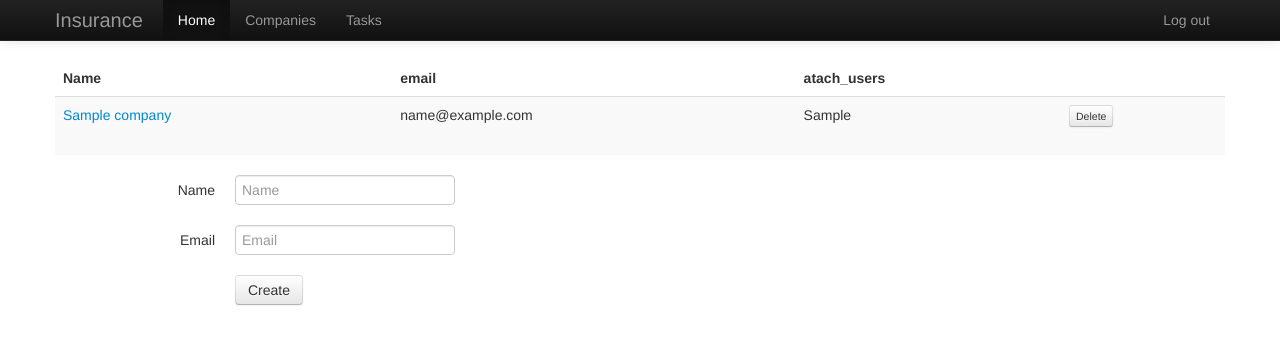
After one commit to chybatronik/task-manager-gae, a Python web app: template templates/company/index.html in a window 1280 px wide. The commit adds this page. Shown: the top 344 px of the page. Run offline with Jinja, Linux system fonts and the light colour scheme; the template is opened without the code that fills it: most values are stand-ins (such as "Sample title", 1, 10 or a date in 2020); some libraries are stand-ins or nearby versions.

Commit message:
add controller companies

```diff
--- a/static/css/styles.css
+++ b/static/css/styles.css
@@ -1,3 +1,3 @@
 .content{
-    margin-top: 40px;
+    margin-top: 60px;
 }
--- /dev/null
+++ b/templates/company/index.html
@@ -0,0 +1,54 @@
+{% extends "layout/base.html" %}
+
+{% block content %}
+
+<table class="table table-hover table-striped">
+  <thead>
+    <tr>
+      <th>Name</th>
+      <th>email</th>
+      <th>atach_users</th>
+    </tr>
+  </thead>
+  <tbody>
+
+      {% for company in companies %}
+        <tr>
+            <td><a href="/companies/{{ company.key().id()}}">{{ company.name }}</a></td>
+            <td>{{ company.email }}</td>
+            <td>{{ company.atach_users }}</td>
+            <td>
+              <form action="/companies/{{ company.key().id()}}/delete" method="post">
+                <button type="submit" class="btn btn-mini delete">Delete</button>
+              </form>
+            </td>
+        </tr>
+      {% endfor %}
+
+  </tbody>
+</table>
+
+<form class="form-horizontal" action="/companies/create" method="post">
+
+  <div class="control-group">
+    <label class="control-label" for="inputPassword">Name</label>
+    <div class="controls">
+      <input type="text" name="name" id="inputName" placeholder="Name">
+    </div>
+  </div>
+
+  <div class="control-group">
+    <label class="control-label" for="inputEmail">Email</label>
+    <div class="controls">
+      <input type="text" name="email" id="inputEmail" placeholder="Email">
+    </div>
+  </div>
+
+  <div class="control-group">
+    <div class="controls">
+      <button type="submit" class="btn">Create</button>
+    </div>
+  </div>
+</form>
+
+{% endblock %}
--- a/templates/layout/base.html
+++ b/templates/layout/base.html
@@ -2,11 +2,11 @@
 {% autoescape true %}
 <html>
   <head>
-      <link href="static/bootstrap/css/bootstrap.css" rel="stylesheet">
-      <link href="static/bootstrap/css/bootstrap-responsive.css" rel="stylesheet">
-      <link href="static/css/styles.css" rel="stylesheet">
-      <script src="static/js/jquery.js"></script>
-      <script src="static/bootstrap/js/bootstrap.js"></script>
+      <link href="/static/bootstrap/css/bootstrap.css" rel="stylesheet">
+      <link href="/static/bootstrap/css/bootstrap-responsive.css" rel="stylesheet">
+      <link href="/static/css/styles.css" rel="stylesheet">
+      <script src="/static/js/jquery.js"></script>
+      <script src="/static/bootstrap/js/bootstrap.js"></script>
   </head>
   <body>
     {% include 'layout/navigate.html' %}
--- a/templates/layout/navigate.html
+++ b/templates/layout/navigate.html
@@ -20,7 +20,7 @@
               </li>
             </ul>
             <ul class="nav pull-right">
-              <li><a href="#">{{nick_name}}</a></li>
+              <li><a href="#">{{user.nickname()}}</a></li>
               <li><a href="{{url_sing_out}}">Log out</a></li>
             </ul>
           </div>
```
Also changed, not shown: main.py (+46 -1 lines), templates/company/edit.html (added), templates/company/show.html (added), 2 other files.
